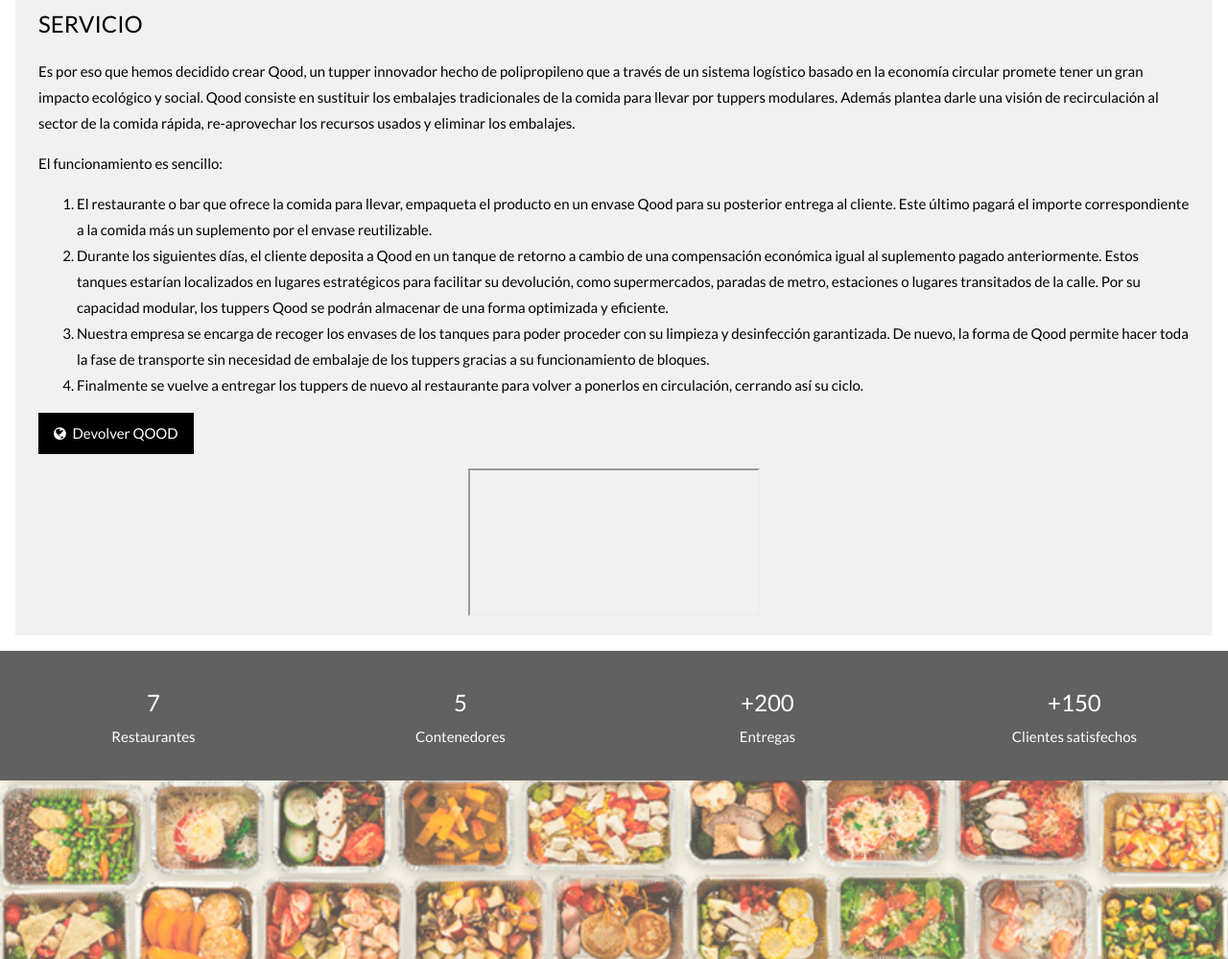
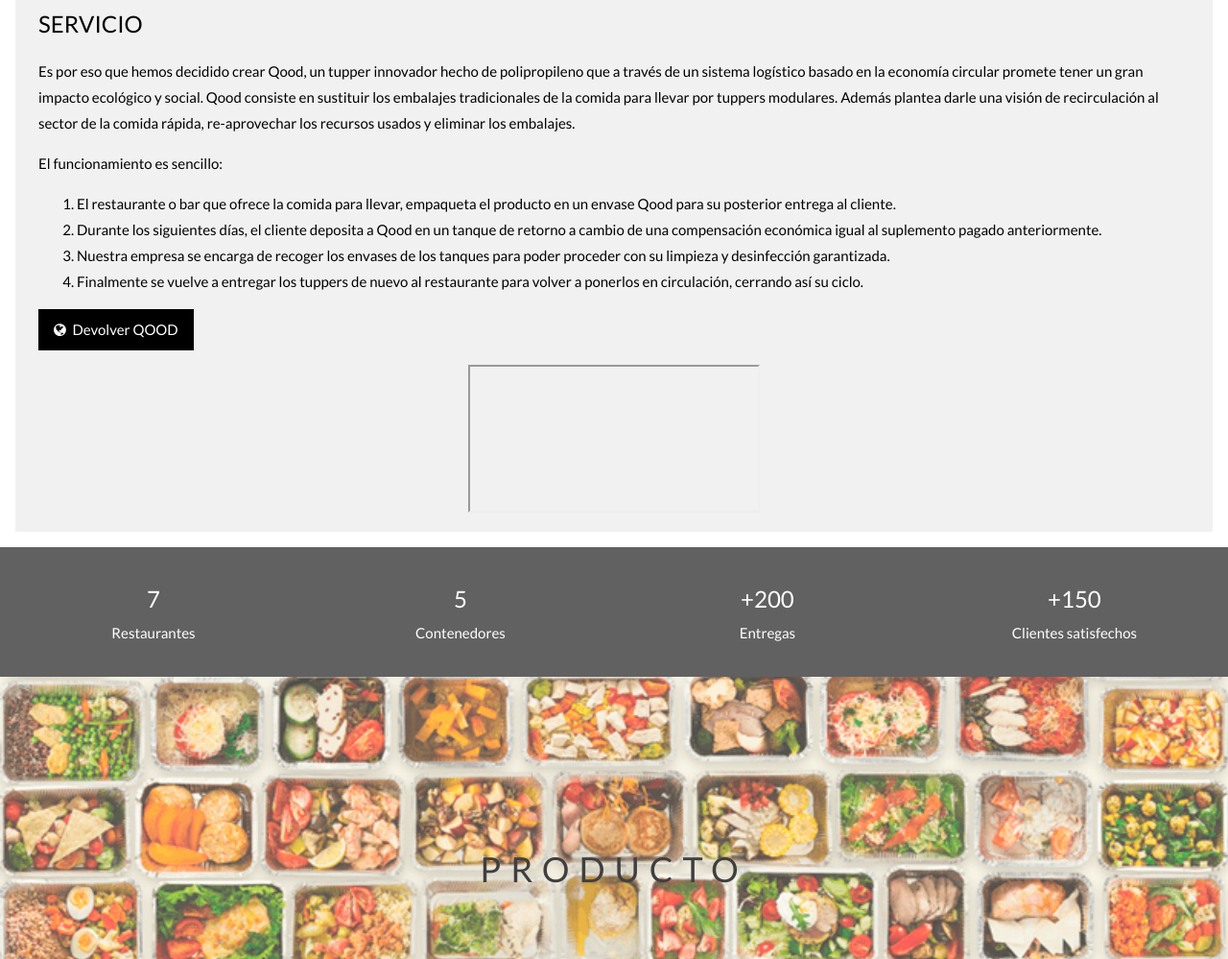
Before and after one commit to InnoQood/InnoQood.github.io, a plain HTML site: page index.html in a window 1280 px wide. Shown: the part 1120-2119 px from the top of the page at 96% size. Drawn offline with nearby package versions, Linux system fonts and the light colour scheme; grey boxes are pictures that could not be loaded.

Commit message:
Update index.html

```diff
--- a/index.html
+++ b/index.html
@@ -127,9 +127,9 @@
 
 </p>El funcionamiento es sencillo: </p>
 <ol>
-  <li>El restaurante o bar que ofrece la comida para llevar, empaqueta el producto en un envase Qood para su posterior entrega al cliente. Este último pagará el importe correspondiente a la comida más un suplemento por el envase reutilizable.</li>
-  <li>Durante los siguientes días,  el cliente deposita a Qood en un tanque de retorno a cambio de una compensación económica igual al suplemento pagado anteriormente. Estos tanques estarían localizados en lugares estratégicos para facilitar su devolución, como supermercados, paradas de metro, estaciones o lugares transitados de la calle. Por su capacidad modular, los tuppers Qood se podrán almacenar de una forma optimizada y eficiente.</li>
-  <li>Nuestra empresa se encarga de recoger los envases de los tanques para poder proceder con su limpieza y desinfección garantizada. De nuevo, la forma de Qood permite hacer toda la fase de transporte sin necesidad de embalaje de los tuppers gracias a su funcionamiento de bloques.</li>
+  <li>El restaurante o bar que ofrece la comida para llevar, empaqueta el producto en un envase Qood para su posterior entrega al cliente.</li>
+  <li>Durante los siguientes días,  el cliente deposita a Qood en un tanque de retorno a cambio de una compensación económica igual al suplemento pagado anteriormente.</li>
+  <li>Nuestra empresa se encarga de recoger los envases de los tanques para poder proceder con su limpieza y desinfección garantizada.</li>
   <li>Finalmente se vuelve a entregar los tuppers de nuevo al restaurante para volver a ponerlos en circulación, cerrando así su ciclo.</li>
 </ol>
       <p><a href="#devolver" class="w3-button w3-black"><i class="fa fa-globe"> </i> Devolver QOOD</a></p>
```
